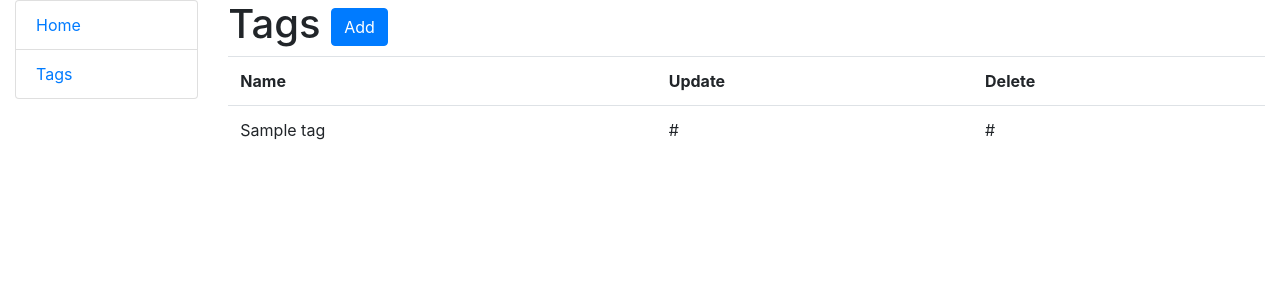
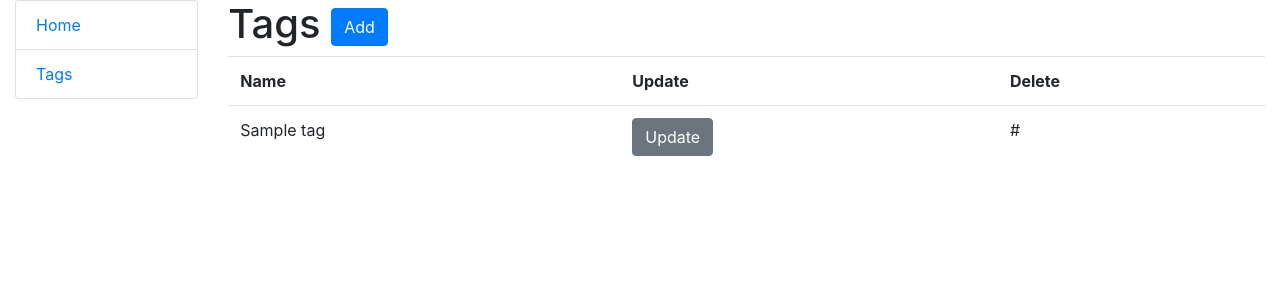
Before and after one commit to artemgrishko/Todo-django-project, a Django app: page /tags/ in a window 1280 px wide. Shown: the top 300 px of the page. Run offline with Django 5.2, Linux system fonts and the light colour scheme; tables that the repository leaves empty hold one stand-in row (values such as "Sample post").

Commit message:
add url, view and template for updating tags

```diff
--- a/templates/includes/sidebar.html
+++ b/templates/includes/sidebar.html
@@ -1,4 +1,4 @@
 <ul class="sidebar-nav list-group">
-  <li class="list-group-item"><a href="{% url 'todo:task_list' %}">Home</a></li>
-  <li class="list-group-item"><a href="{% url 'todo:tag_list' %}">Tags</a></li>
+  <li class="list-group-item"><a href="{% url 'todo:task-list' %}">Home</a></li>
+  <li class="list-group-item"><a href="{% url 'todo:tag-list' %}">Tags</a></li>
 </ul>
--- a/templates/todo/tag_list.html
+++ b/templates/todo/tag_list.html
@@ -3,7 +3,7 @@
 {% block content %}
   <h1>
     Tags
-    <a href="{% url 'todo:tag_create' %}" class="btn btn-primary link-to-page">
+    <a href="{% url 'todo:tag-create' %}" class="btn btn-primary link-to-page">
       Add
     </a>
   </h1>
@@ -17,7 +17,7 @@
     {% for tag in tag_list %}
       <tr>
         <td>{{ tag.name }}</td>
-        <td>#</td>
+        <td><a href="{% url 'todo:tag-update' pk=tag.id %}" class="btn btn-secondary">Update</a></td>
         <td>#</td>
       </tr>
     {% endfor %}
--- a/todo/urls.py
+++ b/todo/urls.py
@@ -1,10 +1,11 @@
 from django.urls import path
-from todo.views import TaskListView, TagListView, TagCreateView
+from todo.views import TaskListView, TagListView, TagCreateView, TagUpdateView
 
 urlpatterns = [
-    path("", TaskListView.as_view(), name="task_list"),
-    path("tags/", TagListView.as_view(), name="tag_list"),
-    path("tags/create", TagCreateView.as_view(), name="tag_create")
+    path("", TaskListView.as_view(), name="task-list"),
+    path("tags/", TagListView.as_view(), name="tag-list"),
+    path("tags/create/", TagCreateView.as_view(), name="tag-create"),
+    path("tags/<int:pk>/update/", TagUpdateView.as_view(), name="tag-update")
 ]
 
 app_name = "todo"
--- a/todo/views.py
+++ b/todo/views.py
@@ -15,4 +15,10 @@ class TagListView(generic.ListView):
 class TagCreateView(generic.CreateView):
     model = Tag
     fields = "__all__"
-    success_url = reverse_lazy("todo:tag_list")
+    success_url = reverse_lazy("todo:tag-list")
+
+
+class TagUpdateView(generic.UpdateView):
+    model = Tag
+    fields = "__all__"
+    success_url = reverse_lazy("todo:tag-list")
```
